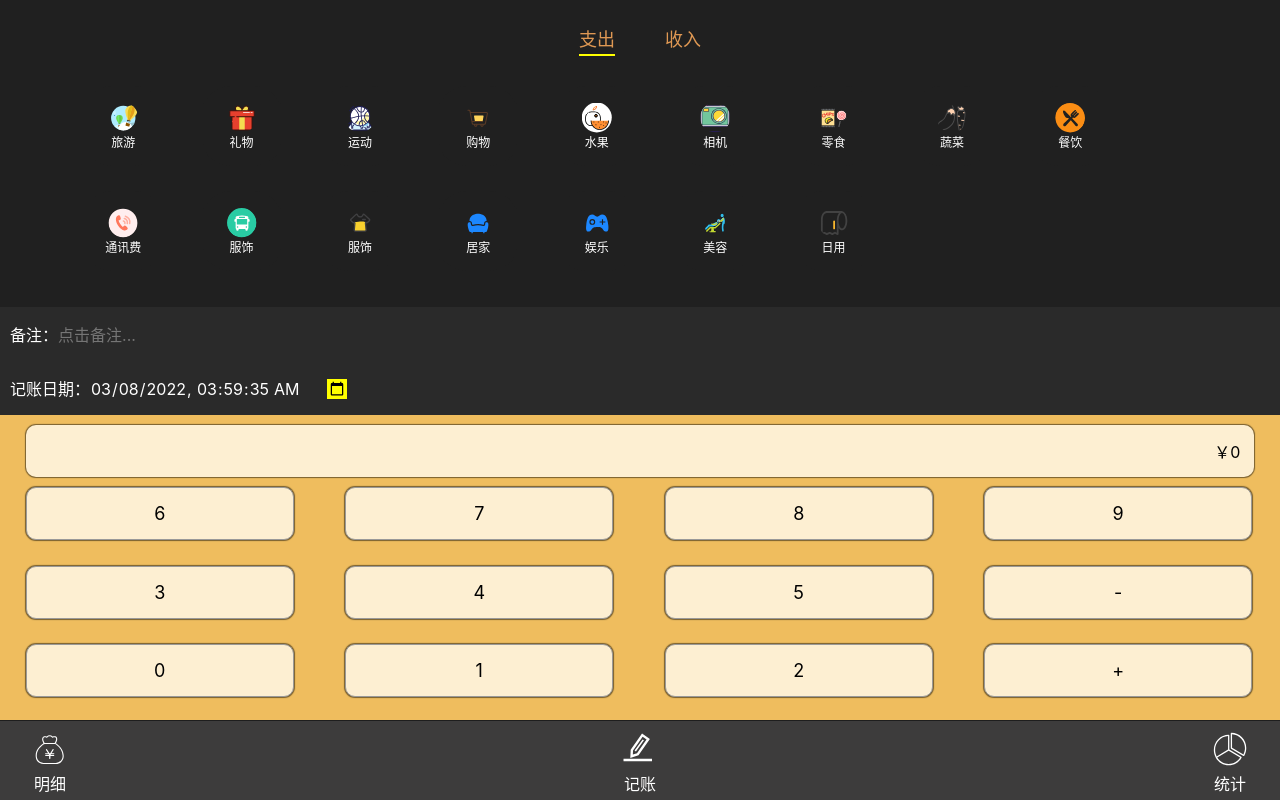
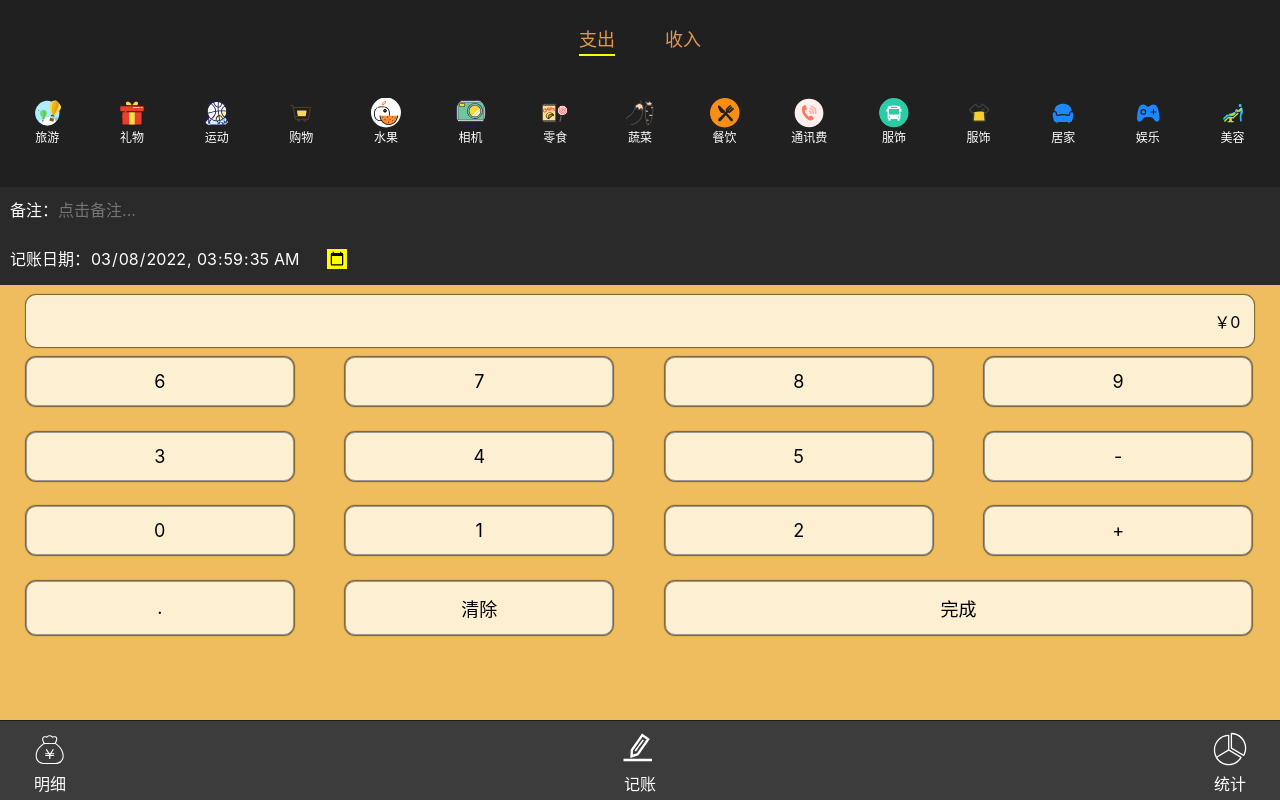
Before and after one commit to leigp555/accrount, a Vue app: page /#/ in a window 1280 px wide. Built offline with nearby package versions, Linux system fonts and the light colour scheme.

Commit message:
手机端调试

```diff
--- a/src/components/RecordCalc.vue
+++ b/src/components/RecordCalc.vue
@@ -95,7 +95,7 @@ export default defineComponent({
         margin-bottom: 2%;
         margin-right: 4%;
         font-size: 18px;
-        padding: 15px 0;
+        padding: 13px 0;
         text-align: center;
         width: 21%;
         border: 1px solid #999;
--- a/src/components/RecordIcon.vue
+++ b/src/components/RecordIcon.vue
@@ -8,17 +8,25 @@
           </svg>
           <span>{{incomeNode[item]}}</span>
         </div>
-
+        <div class="replace"></div>
+        <div class="replace"></div>
+        <div class="replace"></div>
+        <div class="replace"></div>
+        <div class="replace"></div>
       </div>
       <div class="svgList nextList"
            :class="{expenditureLeft:countType==='expenditure',expenditure:countType!=='expenditure'}">
-
         <div class="svgWrap" v-for="(item,index) in expenditureList" :key="index" @click="toggle($event,item)">
           <svg class="icon">
             <use :xlink:href="`#icon-${item}`"></use>
           </svg>
           <span>{{expenditureNode[item]}}</span>
         </div>
+        <div class="replace"></div>
+        <div class="replace"></div>
+        <div class="replace"></div>
+        <div class="replace"></div>
+        <div class="replace"></div>
       </div>
     </div>
   </div>
@@ -69,8 +77,8 @@ export default defineComponent({
 <style lang="scss" scoped>
 .icon-wrap {
   width: 100%;
-  padding-top: 20px;
-  min-height: 30vh;
+  padding-top: 10px;
+  max-height: 300px;
   overflow-y: auto;
   overflow-x: hidden;
   background-color: #202020;
@@ -78,19 +86,21 @@ export default defineComponent({
   > .inner {
     height: 100%;
     display: flex;
-    flex-wrap: wrap;
-    width: 87vw;
-    margin-right: auto;
-    margin-left: auto;
+    width: 100%;
     position: relative;
     top: 0;
     left: 0;
-
     > .svgList {
-      margin-right: -3vw;
       transition: all 250ms;
-      display: inline-block;
-
+      flex-wrap: wrap;
+      justify-content: space-around;
+      align-items: center;
+      padding: 10px;
+      gap: 10px;
+      display: flex;
+      .replace{
+        width: 60px;
+      }
       &.expenditureLeft {
         transform: translateX(0);
       }
@@ -115,11 +125,10 @@ export default defineComponent({
         flex-direction: column;
         justify-content: center;
         align-items: center;
-        margin-right: 3vw;
-        margin-bottom: 25px;
+        margin-bottom: 20px;
         background-color: rgba(255, 205, 67, .5);
-        width: 80px;
-        height: 80px;
+        width: 70px;
+        height: 70px;
         background-color: #202020;
         >span{
           color: white;
--- a/src/components/RecordNode.vue
+++ b/src/components/RecordNode.vue
@@ -49,7 +49,6 @@ export default defineComponent({
   justify-content: start;
   align-items: center;
   background-color:#2a2a2a;
-  padding: 5px 0;
   border-top: 1px solid #202020;
   >.inner{
     color: white;
--- a/src/components/Statistic.vue
+++ b/src/components/Statistic.vue
@@ -192,7 +192,6 @@ onBeforeUnmount(() => {
 
 <style lang="scss" scoped>
 .statistic-wrap {
-  overflow: hidden;
   height: 100%;
   background-color: inherit;
   color: white;
```
